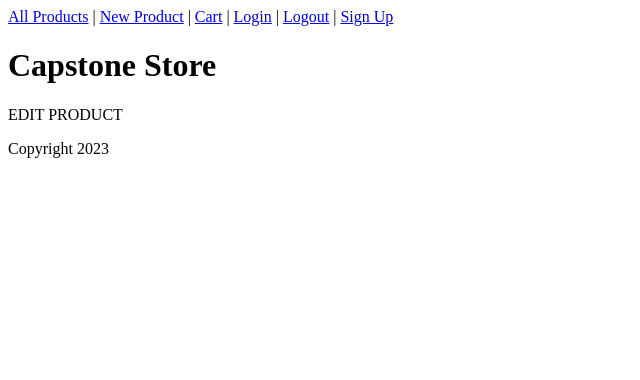
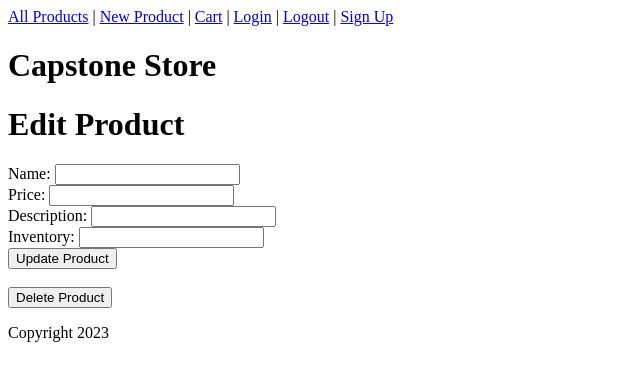
Before and after one commit to haydenshelley/mini-capstone-frontend, a React (Vite) app: page /products/1/edit in a window 1280 px wide. Shown: the top 380 px of the page, without its empty margins (0-640 px from the left). Built offline with nearby package versions, Linux system fonts and the light colour scheme; no server answers.

Commit message:
create separate product edit page

```diff
--- a/src/ProductEdit.jsx
+++ b/src/ProductEdit.jsx
@@ -1,3 +1,64 @@
+import axios from "axios";
+import { useState, useEffect } from "react";
+import { useParams } from "react-router-dom";
+
 export function ProductEdit() {
-  return <div>EDIT PRODUCT</div>;
+  const params = useParams();
+  const [product, setProduct] = useState({});
+
+  const handleSeparateProductShow = () => {
+    console.log("handling separate show page");
+    axios
+      .get(`http://localhost:3000/products/${params.id}.json`)
+      .then((response) => {
+        setProduct(response.data);
+      });
+  };
+
+  const handleUpdateProduct = (event) => {
+    event.preventDefault();
+    const params = new FormData(event.target);
+    axios.patch(`http://localhost:3000/products/${product.id}.json`, params);
+    window.location.href = `/products/${product.id}`;
+  };
+
+  const handleDestroyProduct = (event) => {
+    axios.delete(`http://localhost:3000/products/${product.id}.json`);
+    window.location.href = "/products";
+  };
+
+  useEffect(handleSeparateProductShow, []);
+
+  return (
+    <div>
+      <h1>Edit Product</h1>
+      <form onSubmit={handleUpdateProduct}>
+        <div>
+          Name: <input defaultValue={product.name} name="name" type="text" />
+        </div>
+        <div>
+          Price: <input defaultValue={product.price} name="price" type="text" />
+        </div>
+        <div>
+          Description:{" "}
+          <input
+            defaultValue={product.description}
+            name="description"
+            type="text"
+          />
+        </div>
+        <div>
+          Inventory:{" "}
+          <input
+            defaultValue={product.inventory}
+            name="inventory"
+            type="text"
+          />
+        </div>
+        <button type="submit">Update Product</button>
+      </form>
+      <br />
+      <button onClick={handleDestroyProduct}>Delete Product</button>
+    </div>
+  );
 }
--- a/src/ProductsIndex.jsx
+++ b/src/ProductsIndex.jsx
@@ -18,7 +18,6 @@ export function ProductsIndex(props) {
           </button> */}
           <a href={`/products/${product.id}`}>More Info</a>
           <br />
-          <a href={`/products/${product.id}/edit`}>Update</a>
           <hr />
         </div>
       ))}
--- a/src/SeparateProductsShow.jsx
+++ b/src/SeparateProductsShow.jsx
@@ -42,6 +42,8 @@ export function SeparateProductsShow() {
         <br />
         <button>Add to Cart</button>
       </form>
+      <br />
+      <a href={`/products/${product.id}/edit`}>Update</a>
     </div>
   );
 }
```
